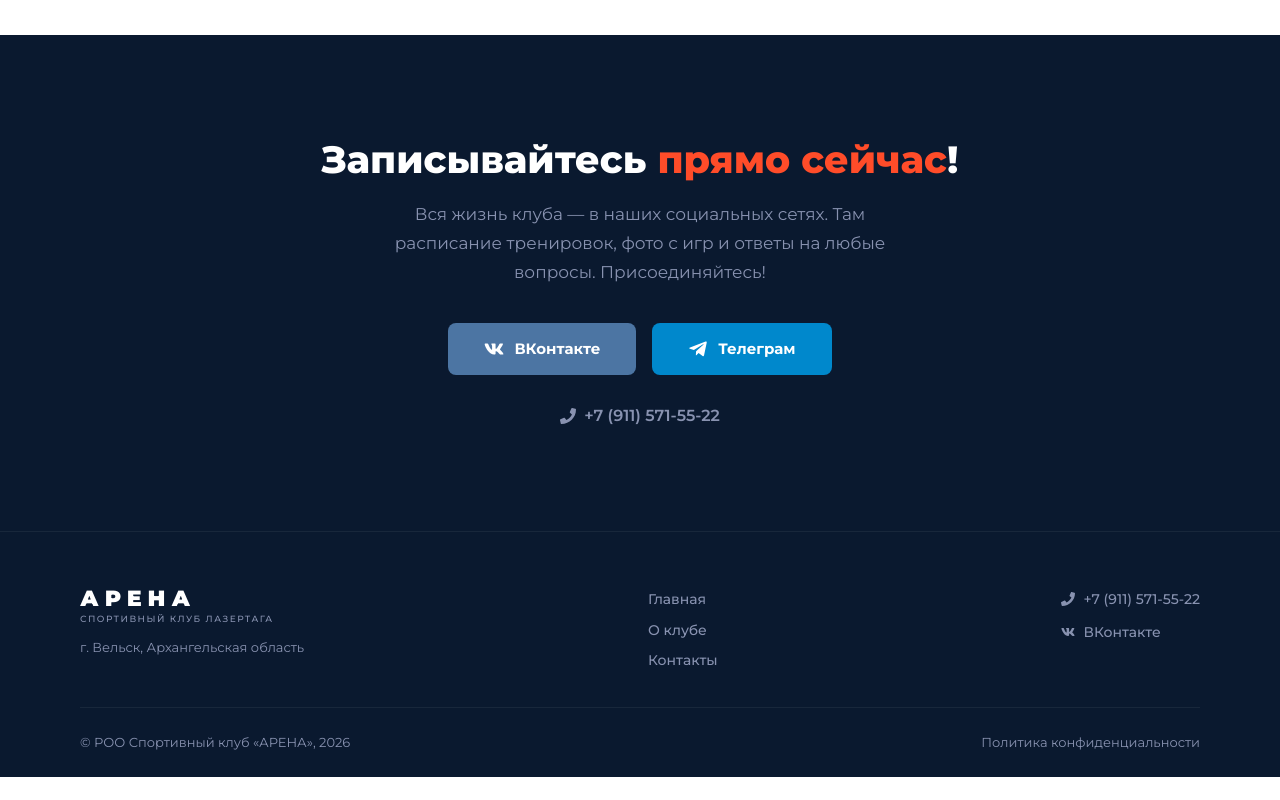
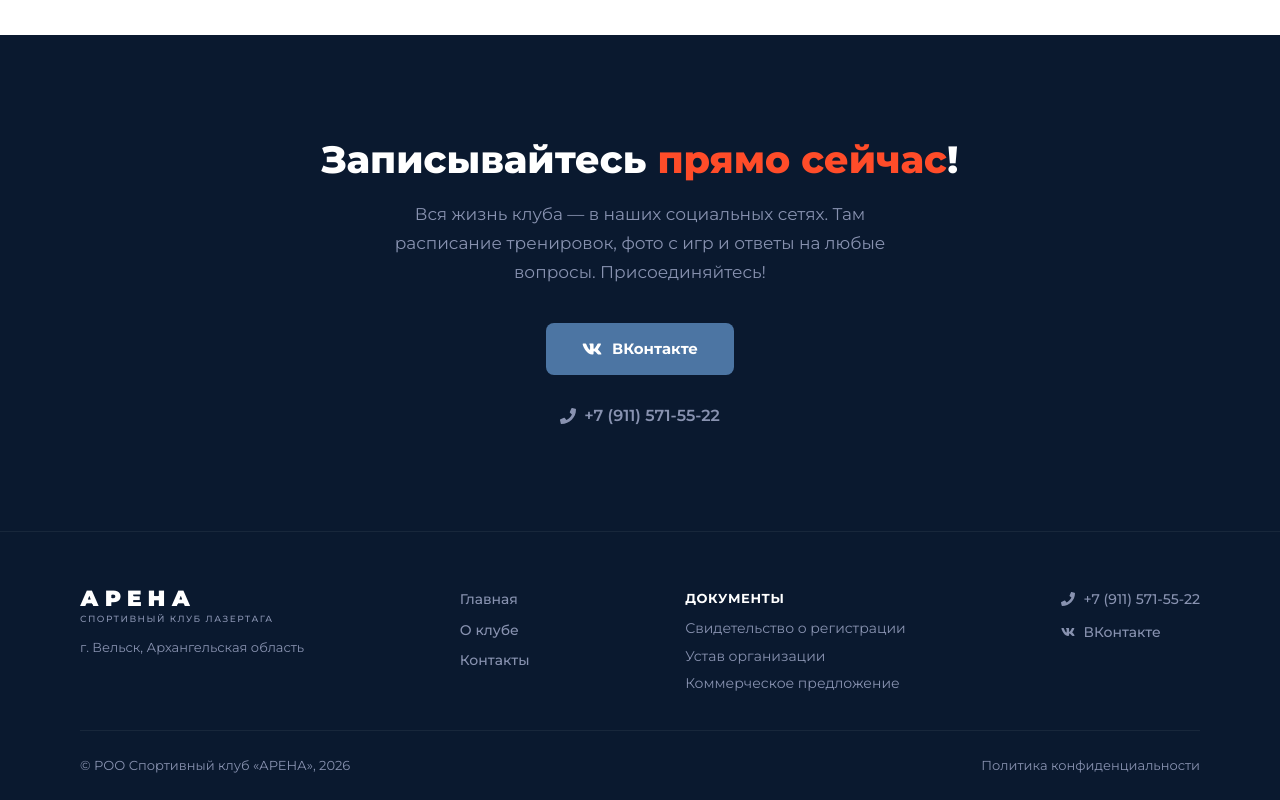
Before and after one commit to nopinmike/arena-laser-tag, a React (Vite) app: page /contacts in a window 1280 px wide. Shown: the part 1150-1950 px from the top of the page. Before the commit the page ends 1927 px from the top, so only its background shows below. Built offline with nearby package versions, Linux system fonts and the light colour scheme.

Commit message:
Add document links to the footer and update styles for document section

```diff
--- a/src/components/Footer/Footer.module.scss
+++ b/src/components/Footer/Footer.module.scss
@@ -80,6 +80,40 @@
   }
 }
 
+.documents {
+  display: flex;
+  flex-direction: column;
+  gap: 10px;
+}
+
+.documentsTitle {
+  font-size: 13px;
+  font-weight: 700;
+  letter-spacing: 0.6px;
+  text-transform: uppercase;
+  color: $white;
+  margin: 0;
+}
+
+.documentsList {
+  display: flex;
+  flex-direction: column;
+  gap: 8px;
+}
+
+.documentLink {
+  font-size: 14px;
+  color: $text-muted;
+  text-decoration: none;
+  transition: color $transition-base;
+  max-width: 260px;
+  line-height: 1.4;
+
+  &:hover {
+    color: $white;
+  }
+}
+
 .contacts {
   display: flex;
   flex-direction: column;
--- a/src/components/Footer/Footer.tsx
+++ b/src/components/Footer/Footer.tsx
@@ -1,9 +1,26 @@
-import { Link } from 'react-router-dom'
-import { FaVk, FaPhone } from 'react-icons/fa'
-import styles from './Footer.module.scss'
+import { Link } from "react-router-dom";
+import { FaVk, FaPhone } from "react-icons/fa";
+import offerPdf from "../../assets/pdf/KP_Arena.pdf";
+import registrationPdf from "../../assets/pdf/SvYuL.pdf";
+import charterPdf from "../../assets/pdf/Ustav.pdf";
+import styles from "./Footer.module.scss";
 
 export default function Footer() {
-  const year = new Date().getFullYear()
+  const year = new Date().getFullYear();
+  const documents = [
+    {
+      href: registrationPdf,
+      title: "Свидетельство о регистрации",
+    },
+    {
+      href: charterPdf,
+      title: "Устав организации",
+    },
+    {
+      href: offerPdf,
+      title: "Коммерческое предложение",
+    },
+  ];
 
   return (
     <footer className={styles.footer}>
@@ -18,10 +35,33 @@ export default function Footer() {
           </div>
 
           <nav className={styles.nav}>
-            <Link to="/" className={styles.navLink}>Главная</Link>
-            <Link to="/about" className={styles.navLink}>О клубе</Link>
-            <Link to="/contacts" className={styles.navLink}>Контакты</Link>
+            <Link to="/" className={styles.navLink}>
+              Главная
+            </Link>
+            <Link to="/about" className={styles.navLink}>
+              О клубе
+            </Link>
+            <Link to="/contacts" className={styles.navLink}>
+              Контакты
+            </Link>
           </nav>
+
+          <div className={styles.documents}>
+            <p className={styles.documentsTitle}>Документы</p>
+            <div className={styles.documentsList}>
+              {documents.map((doc) => (
+                <a
+                  key={doc.title}
+                  href={doc.href}
+                  className={styles.documentLink}
+                  target="_blank"
+                  rel="noopener noreferrer"
+                >
+                  {doc.title}
+                </a>
+              ))}
+            </div>
+          </div>
 
           <div className={styles.contacts}>
             <a href="tel:+79115715522" className={styles.phone}>
@@ -48,5 +88,5 @@ export default function Footer() {
         </div>
       </div>
     </footer>
-  )
+  );
 }
--- a/src/pages/ContactsPage/ContactsPage.tsx
+++ b/src/pages/ContactsPage/ContactsPage.tsx
@@ -1,30 +1,36 @@
-import { FaPhone, FaVk, FaTelegramPlane, FaMapMarkerAlt, FaClock } from 'react-icons/fa'
-import coachPhoto from '../../assets/coach.png'
-import styles from './ContactsPage.module.scss'
+import {
+  FaPhone,
+  FaVk,
+  FaTelegramPlane,
+  FaMapMarkerAlt,
+  FaClock,
+} from "react-icons/fa";
+import coachPhoto from "../../assets/coach.png";
+import styles from "./ContactsPage.module.scss";
 
 const CONTACT_CARDS = [
   {
     icon: <FaPhone />,
-    label: 'Телефон',
-    value: '+7 (911) 571-55-22',
-    href: 'tel:+79115715522',
-    linkText: 'Позвонить',
+    label: "Телефон",
+    value: "+7 (911) 571-55-22",
+    href: "tel:+79115715522",
+    linkText: "Позвонить",
   },
   {
     icon: <FaVk />,
-    label: 'Группа ВКонтакте',
-    value: 'arena_velsk',
-    href: 'https://vk.com/arena_velsk',
-    linkText: 'Перейти в группу',
+    label: "Группа ВКонтакте",
+    value: "arena_velsk",
+    href: "https://vk.com/arena_velsk",
+    linkText: "Перейти в группу",
   },
   {
     icon: <FaMapMarkerAlt />,
-    label: 'Адрес',
-    value: 'г. Вельск, Архангельская область',
+    label: "Адрес",
+    value: "г. Вельск, Архангельская область",
     href: undefined,
     linkText: undefined,
   },
-]
+];
 
 export default function ContactsPage() {
   return (
@@ -53,8 +59,12 @@ export default function ContactsPage() {
                   <a
                     href={card.href}
                     className={styles.cardLink}
-                    target={card.href.startsWith('http') ? '_blank' : undefined}
-                    rel={card.href.startsWith('http') ? 'noopener noreferrer' : undefined}
+                    target={card.href.startsWith("http") ? "_blank" : undefined}
+                    rel={
+                      card.href.startsWith("http")
+                        ? "noopener noreferrer"
+                        : undefined
+                    }
                   >
                     {card.linkText}
                   </a>
@@ -119,7 +129,7 @@ export default function ContactsPage() {
               <FaVk className={styles.btnIcon} />
               ВКонтакте
             </a>
-            <a
+            {/* <a
               href="#"
               className={styles.tgBtn}
               target="_blank"
@@ -127,7 +137,7 @@ export default function ContactsPage() {
             >
               <FaTelegramPlane className={styles.btnIcon} />
               Телеграм
-            </a>
+            </a> */}
           </div>
           <a href="tel:+79115715522" className={styles.phoneLink}>
             <FaPhone /> +7 (911) 571-55-22
@@ -135,5 +145,5 @@ export default function ContactsPage() {
         </div>
       </section>
     </div>
-  )
+  );
 }
```
